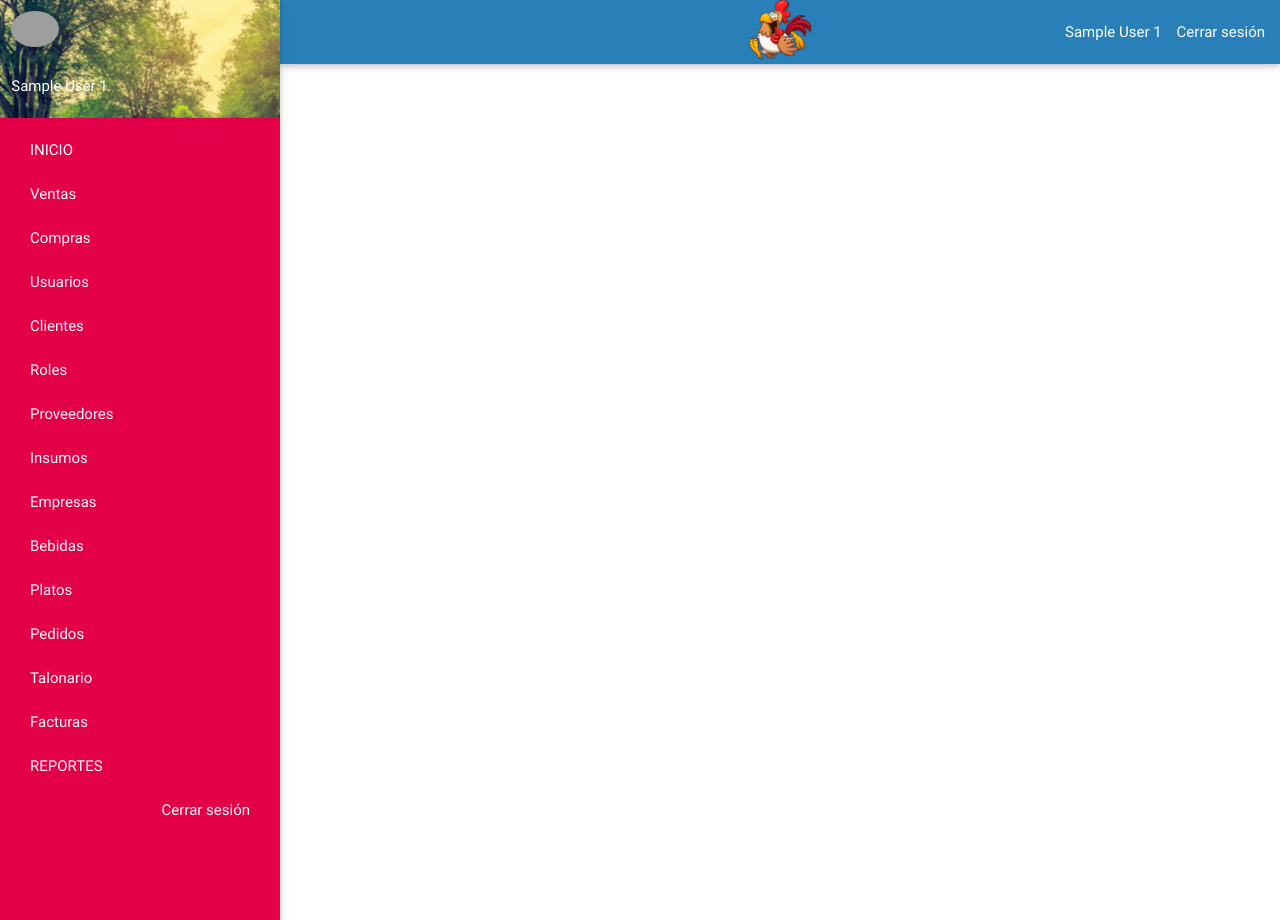
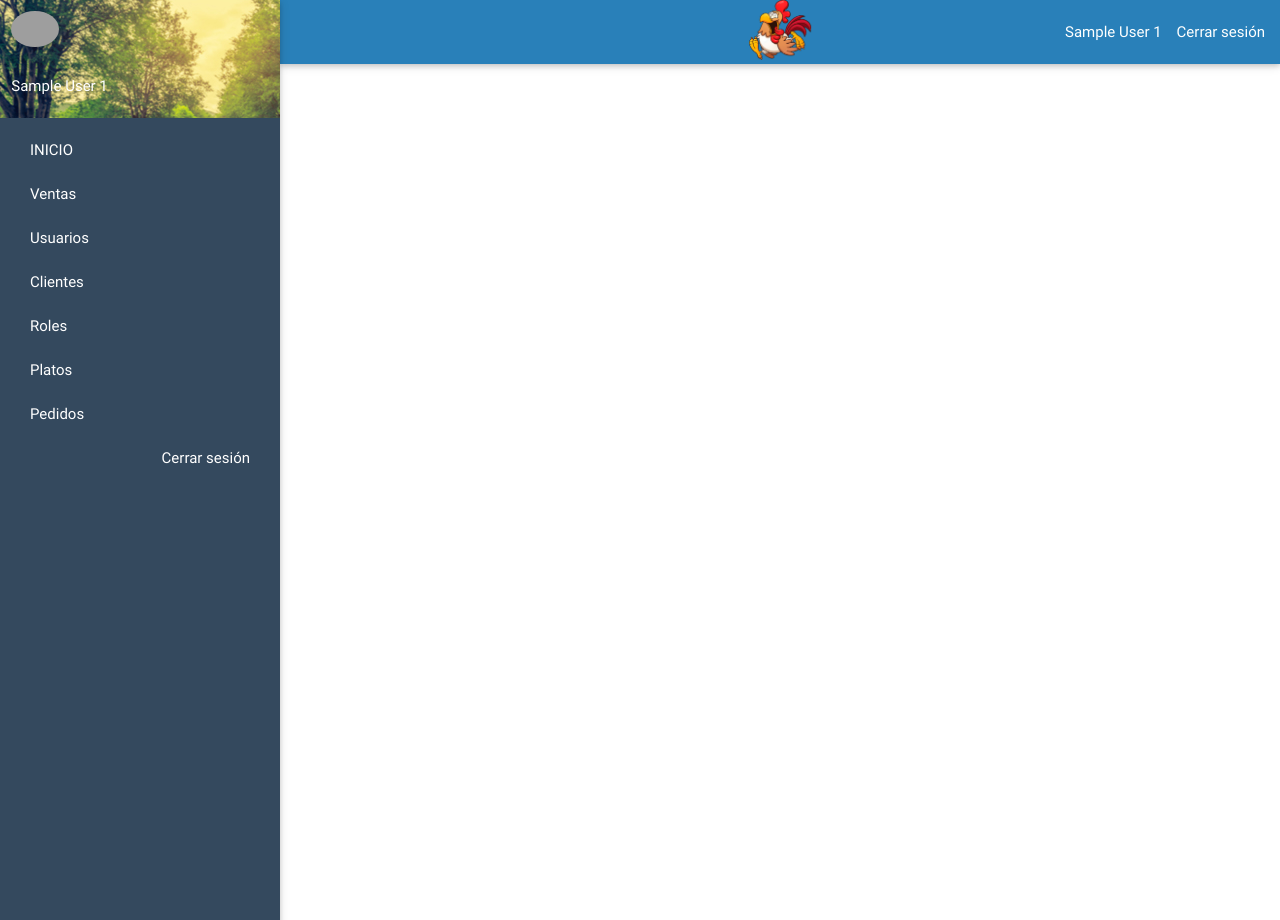
Before and after one commit to cristianmc9000/sidelex, a PHP site: page /index.php in a window 1280 px wide. Run offline with PHP 8.4, Linux system fonts and the light colour scheme; the visitor is signed in with stand-in values (Sample User, id 1); data that the repository does not hold is empty; some libraries are stand-ins or nearby versions; grey boxes are pictures that could not be loaded.

Commit message:
cambios para presentacion

```diff
--- a/pagina.php
+++ b/pagina.php
@@ -29,7 +29,7 @@ $Busq = $conexion->query($Sql);
     <script src="js/datatable.js"></script>
     <script src="js/num2text.js"></script>
     <script src="js/jsPDF.min.js"></script>
-    <title> RCR. Pollo Loco., Número de teléfono(s): 6637037, E-mail: rcrpolloloco@hotmail.com</title>
+    <title> RCR. Delicias Express., Número de teléfono(s): 76191403, E-mail: rcrdelexo@hotmail.com</title>
     <style>
 
     .fuente{
@@ -82,7 +82,7 @@ $Busq = $conexion->query($Sql);
         </ul>
 
         <a href="#!" data-activates="mobile-demo" class="button-collapse"><i class="material-icons">menu</i></a>
-        <ul class="side-nav fixed"  onmouseover="overhid();" onmouseout="overshow();" style="background-color: #E30049;" id="mobile-demo"  style="color: black;">
+        <ul class="side-nav fixed"  onmouseover="overhid();" onmouseout="overshow();" style="background-color: #34495e;" id="mobile-demo"  style="color: black;">
           <li class="sidenav-header blue mg" style="background-image: url('images/paisaje-fondo.jpg');">
             <div class="row">
               <div class="col s4" style="padding-top: 30px;">
@@ -95,19 +95,19 @@ $Busq = $conexion->query($Sql);
           </li>
           <li class="mg"><a href="#!" style="color: white;" onclick="location.reload();">INICIO</a></li>
           <li class="mg"><a href="#!" onclick="cargar('ventas');">Ventas</a></li>
-          <li class="mg"><a href="#!" onclick="cargar('compras');">Compras</a></li>
+          <!-- <li class="mg"><a href="#!" onclick="cargar('compras');">Compras</a></li> -->
           <li class="mg"><a href="#!" onclick="cargar('usuarios');">Usuarios</a></li>
           <li class="mg"><a href="#!" onclick="cargar('clientes');">Clientes</a></li>
           <li class="mg"><a href="#!" onclick="cargar('roles');">Roles</a></li>
-          <li class="mg"><a href="#!" onclick="cargar('proveedores');">Proveedores</a></li>
-          <li class="mg"><a href="#!" onclick="cargar('insumos');">Insumos</a></li>
-          <li class="mg"><a href="#!" onclick="cargar('empresas');">Empresas</a></li>
-          <li class="mg"><a href="#!" onclick="cargar('bebidas');">Bebidas</a></li>
+          <!-- <li class="mg"><a href="#!" onclick="cargar('proveedores');">Proveedores</a></li> -->
+          <!-- <li class="mg"><a href="#!" onclick="cargar('insumos');">Insumos</a></li> -->
+          <!-- <li class="mg"><a href="#!" onclick="cargar('empresas');">Empresas</a></li> -->
+          <!-- <li class="mg"><a href="#!" onclick="cargar('bebidas');">Bebidas</a></li> -->
           <li class="mg"><a href="#!" onclick="cargar('platos');">Platos</a></li>
           <li class="mg"><a href="#!" onclick="cargar('pedidos');">Pedidos</a></li>
-          <li class="mg"><a href="#!" onclick="cargar('talonario');">Talonario</a></li>
-          <li class="mg"><a href="#!" onclick="cargar('facturas');">Facturas</a></li>
-          <li class="mg"><a href="#!" onclick="cargar('reportes');">REPORTES</a></li>
+          <!-- <li class="mg"><a href="#!" onclick="cargar('talonario');">Talonario</a></li> -->
+          <!-- <li class="mg"><a href="#!" onclick="cargar('facturas');">Facturas</a></li> -->
+          <!-- <li class="mg"><a href="#!" onclick="cargar('reportes');">Reportes</a></li> -->
           <li class="mg"><?php echo $salir; ?></li>
         </ul>
       </div>
--- a/recursos/conexion.php
+++ b/recursos/conexion.php
@@ -1,7 +1,7 @@
 <?php
 
-//$conexion = mysqli_connect('localhost','root','','dbpl');
-$conexion = new mysqli('localhost','u604223767_cristian','Desconocido1','u604223767_dppl'); //agregado desde sublime
+$conexion = mysqli_connect('localhost','root','','dbpl');
+//$conexion = new mysqli('localhost','u604223767_cristian','Desconocido1','u604223767_dppl'); //agregado desde sublime
 
 $conexion->query("SET NAMES 'utf8'");
 if($conexion->connect_error) {
```
Also changed, not shown: images/qrcodes/19.png.
